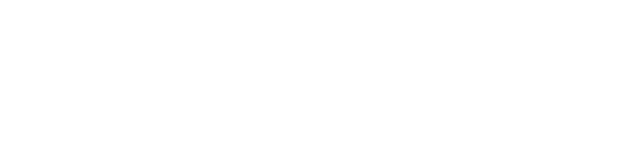
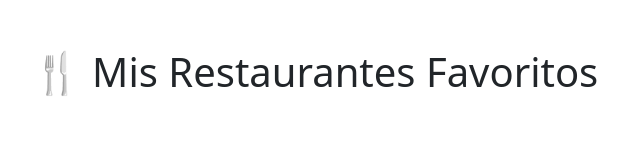
Before and after one commit to devDeam/ejercicio5, a plain HTML site: page index.html in a window 1280 px wide. Shown: the whole page, without its empty margins (325-965 px from the left). Drawn offline with nearby package versions, Linux system fonts and the light colour scheme.

Commit message:
Se crea el H1

```diff
--- a/index.html
+++ b/index.html
@@ -10,7 +10,10 @@
     />
   </head>
   <body>
+    <div class="container mt-5">
+      <h1 class="mb-4 text-center">🍴 Mis Restaurantes Favoritos</h1>
 
+    </div>
 
     <script src="https://cdn.jsdelivr.net/npm/bootstrap@5.3.2/dist/js/bootstrap.bundle.min.js"></script>
   </body>
```
